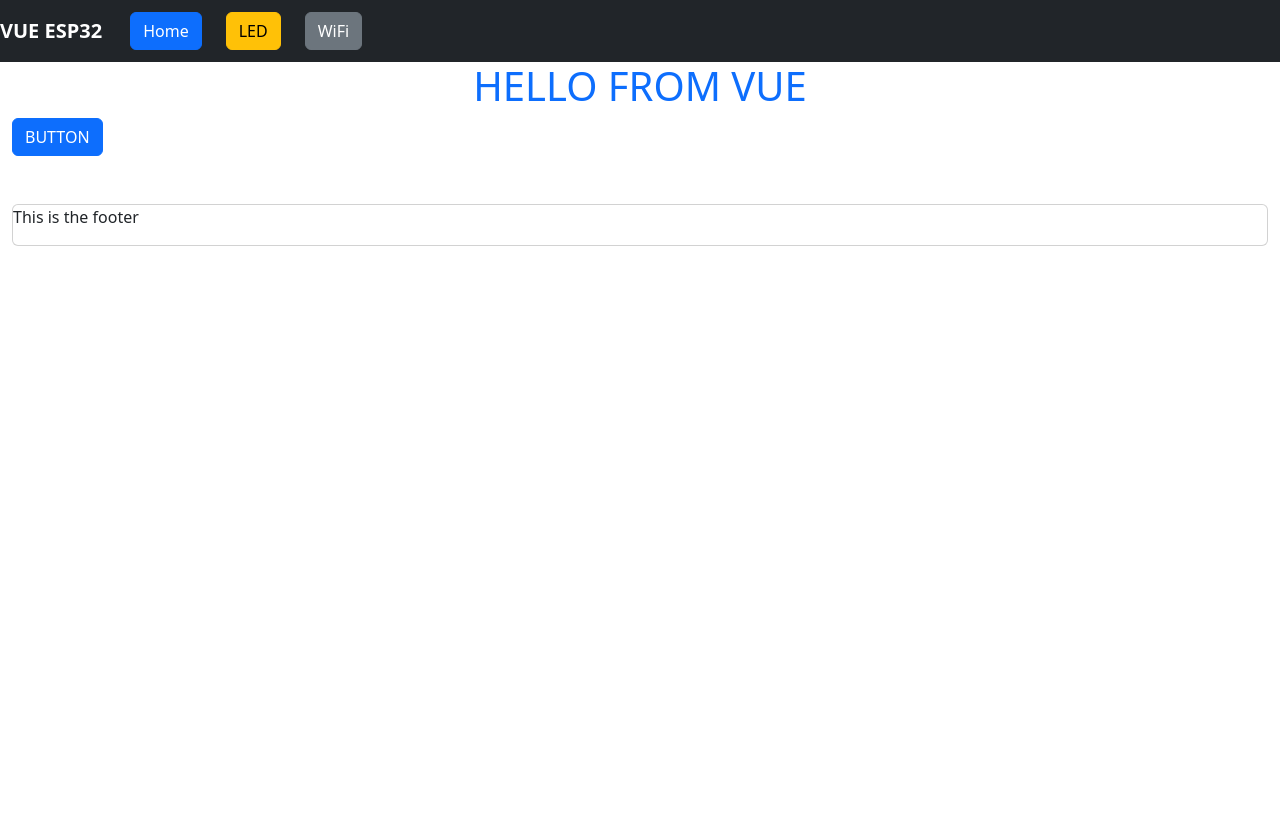
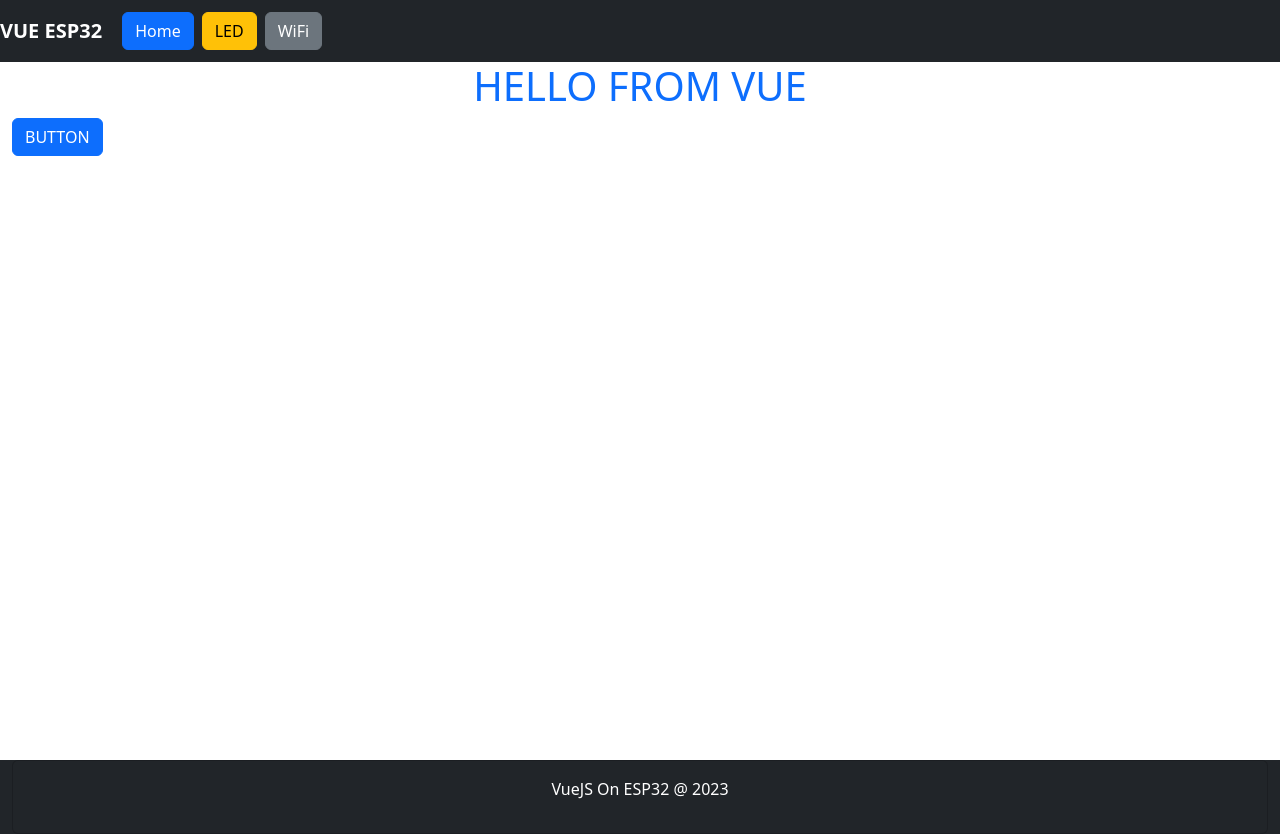
Before and after one commit to infotronic218/esp32_web_services, a Vue app in the folder web_pages/esp_vue/: page / in a window 1280 px wide. Before the commit the page ends 800 px from the top, so only its background shows below. Built offline with nearby package versions, Linux system fonts and the light colour scheme.

Commit message:
Update the bootstrap integration

```diff
--- a/web_pages/esp_vue/src/App.vue
+++ b/web_pages/esp_vue/src/App.vue
@@ -1,28 +1,37 @@
 <script setup>
-import { RouterLink, RouterView } from 'vue-router'
+import { RouterLink, RouterView } from "vue-router";
 </script>
 
 <template>
-  <div class="container-fluid">
-     <div class="row">
+  <div id="content-wrap" class="container-fluid">
+    <div class="row">
       <nav class="navbar navbar-expand-lg navbar navbar-dark bg-dark">
         <a class="navbar-brand" href="/"> <strong>VUE ESP32</strong></a>
-        <button class="navbar-toggler" type="button" data-bs-toggle="collapse" data-bs-target="#navbarText" aria-bs-controls="navbarText" aria-bs-expanded="false" aria-bs-label="Toggle navigation">
+        <button
+          class="navbar-toggler"
+          type="button"
+          data-bs-toggle="collapse"
+          data-bs-target="#navbarText"
+          aria-bs-controls="navbarText"
+          aria-bs-expanded="false"
+          aria-bs-label="Toggle navigation"
+        >
           <span class="navbar-toggler-icon"></span>
         </button>
         <div class="collapse navbar-collapse" id="navbarText">
           <ul class="navbar-nav mr-auto">
             <li class="nav-item active m-1">
-              <RouterLink  class="btn btn-primary mx-2" to="/">Home</RouterLink>
+              <RouterLink class="btn btn-primary" to="/">Home</RouterLink>
             </li>
             <li class="nav-item m-1">
-              <RouterLink class="btn btn-warning mx-2" to="/leds">LED</RouterLink>
+              <RouterLink class="btn btn-warning" to="/leds">LED</RouterLink>
             </li>
             <li class="nav-item m-1">
-              <RouterLink class="btn btn-secondary mx-2" :to="{name:'WiFi'}">WiFi</RouterLink>
+              <RouterLink class="btn btn-secondary" :to="{ name: 'WiFi' }">
+                WiFi
+              </RouterLink>
             </li>
           </ul>
-
         </div>
       </nav>
     </div>
@@ -30,17 +39,36 @@ import { RouterLink, RouterView } from 'vue-router'
     <div class="row">
       <RouterView />
     </div>
-    <div class="col-sm-12 mt-5">
-      <div class="card ">
-      <div class="card-headeer">
-          <p>This is the footer</p>
+  </div>
+
+  <div id="footer" class="container-fluid">
+    <div class="row bg-dark">
+      <div class="col-sm-12">
+        <div class="card bg-dark">
+          <div class="card-body">
+            <p class="text-center text-white">VueJS On ESP32 @ 2023</p>
+          </div>
+        </div>
       </div>
     </div>
-    </div>
+  </div>
+</template>
 
+<style>
+.page-container,
+#app {
+  position: relative;
+  min-height: 100vh;
+}
 
-  </div>
+#content-wrap {
+  padding-bottom: 2.5rem; /* Footer height */
+}
 
-
-
-</template>
+#footer {
+  position: absolute;
+  bottom: 0;
+  width: 100%;
+  height: 2.5rem; /* Footer height */
+}
+</style>
--- a/web_pages/esp_vue/src/main.js
+++ b/web_pages/esp_vue/src/main.js
@@ -1,15 +1,15 @@
 
 import  "@popperjs/core"
 import 'bootstrap/dist/css/bootstrap.min.css'
-import 'bootstrap/dist/js/bootstrap.min.js'
-import 'bootstrap'
-;
+import bootstrap from 'bootstrap/dist/js/bootstrap.bundle.js'
+
 
 import { createApp } from 'vue'
 import App from './App.vue'
 import router from './router'
 
 const app = createApp(App)
+//app.use(bootstrap)
 
 app.use(router)
 
--- a/web_pages/esp_vue/src/views/WiFi.vue
+++ b/web_pages/esp_vue/src/views/WiFi.vue
@@ -1,11 +1,11 @@
 <template>
   <main>
-    <div class="container ">
-       <div class="row mt-5 align-content-center align-item-center text-center">
+    <div class="container-fluid">
+      <div class="row mt-5 justify-content-center text-center">
         <div class="col-sm-8">
           <div class="card">
             <div class="card-header bg-primary">
-               <h6 class="text-center ">Available WiFi</h6>
+              <h6 class="text-center">WiFi NetWork Scan</h6>
             </div>
             <div class="card-body">
               <table class="table">
@@ -19,9 +19,8 @@
                   </tr>
                 </thead>
                 <tbody>
-            <tr v-for="wifi ,index in found_wifis" :key="wifi.SSID">
-
-            <th scope="row">{{ index}}</th>
+                  <tr v-for="(wifi, index) in found_wifis" :key="wifi.SSID">
+                    <th scope="row">{{ index }}</th>
                     <td>{{ wifi.SSID }}</td>
                     <td>{{ wifi.CH }}</td>
                     <td>{{ wifi.authmode }}</td>
@@ -30,26 +29,37 @@
                 </tbody>
               </table>
             </div>
+            <div class="card-footer">
+              <div class="row justify-content-center">
+                <div class="col-sm-12">
+                  <p>
+                    <strong>{{ message }}</strong>
+                  </p>
                 </div>
               </div>
             </div>
-
+          </div>
+        </div>
+      </div>
     </div>
   </main>
 </template>
 
 <script setup>
-import { onMounted, ref } from 'vue';
+import { onMounted, ref } from "vue";
 
-const found_wifis =  ref([]);
+const found_wifis = ref([]);
+const message = ref("Loading...");
 
- onMounted(()=>{
-    console.log("Component mounted") ;
-    fetch("/api/wifi_scan").then((response)=> response.json()).then((wifis)=>{
-      console.log(wifis)
-      found_wifis.value = wifis ;
-      console.log(found_wifis)
-    })
-})
-
+onMounted(() => {
+  console.log("Component mounted");
+  fetch("/api/wifi_scan")
+    .then((response) => response.json())
+    .then((wifis) => {
+      console.log(wifis);
+      found_wifis.value = wifis;
+      console.log(found_wifis);
+      message.value = wifis.length + " WiFi Found on the Network";
+    });
+});
 </script>
```
Also changed, not shown: 2 other files (tests, documents, lock files or other folders). Lines whose indentation alone changed are shown as unchanged.
